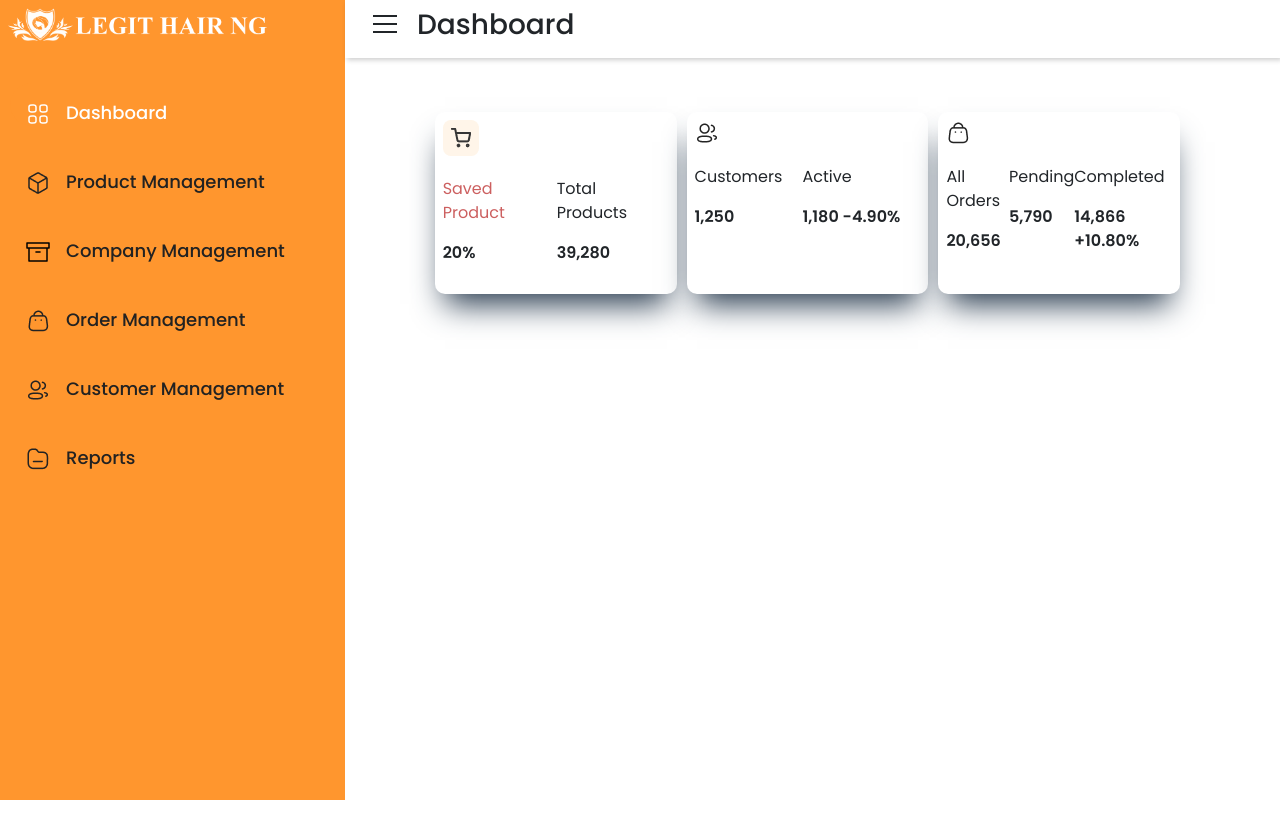
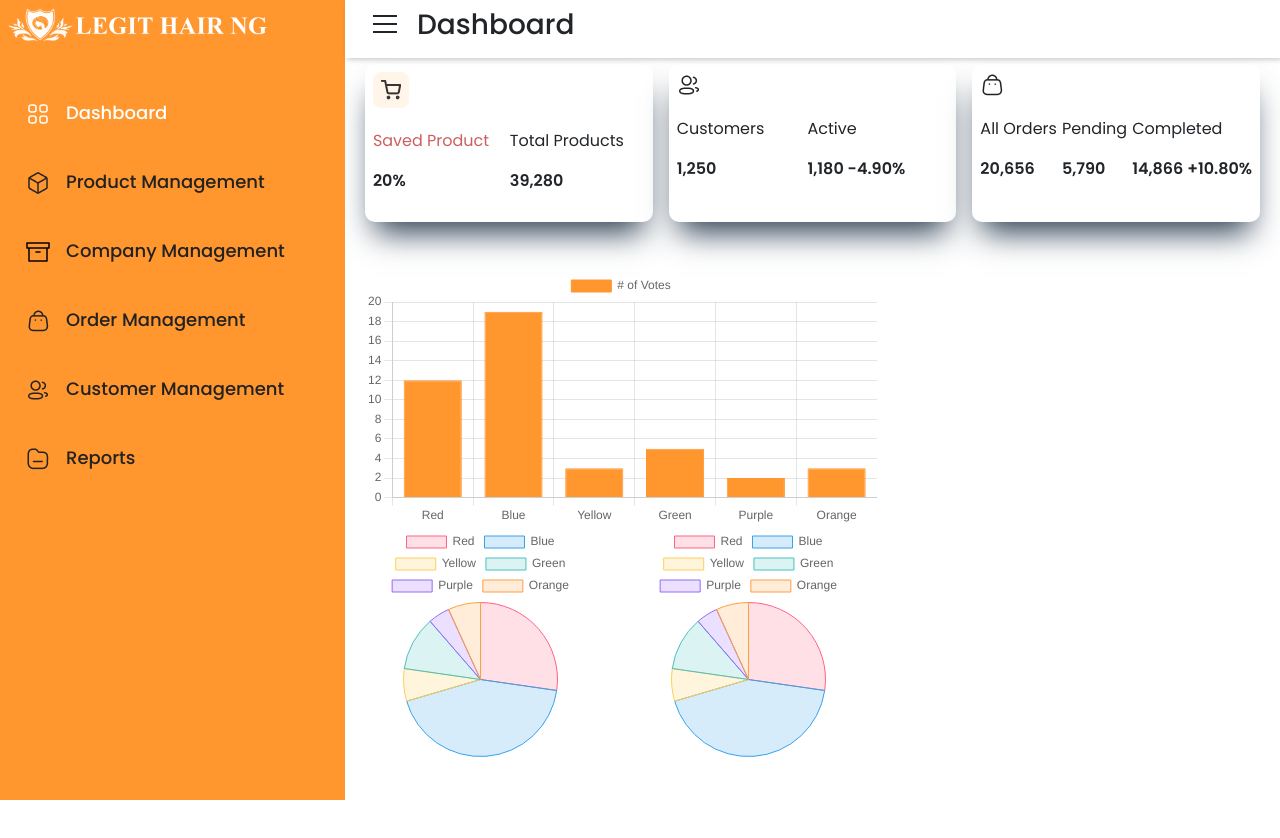
Before and after one commit to cycodedconcept/legit-hair-admin, a React (Vite) app: page /dashboard in a window 1280 px wide. Shown: the top 838 px of the page. Built offline with nearby package versions, Linux system fonts and the light colour scheme.

Commit message:
adding chart component

```diff
--- a/package.json
+++ b/package.json
@@ -15,8 +15,10 @@
     "@fortawesome/react-fontawesome": "^0.2.2",
     "@reduxjs/toolkit": "^2.2.6",
     "bootstrap": "^5.3.3",
+    "chart.js": "^4.4.3",
     "line-awesome": "^1.3.0",
     "react": "^18.3.1",
+    "react-chartjs-2": "^5.2.0",
     "react-dom": "^18.3.1",
     "react-redux": "^9.1.2",
     "react-router-dom": "^6.24.1"
--- a/src/pages/Cards.jsx
+++ b/src/pages/Cards.jsx
@@ -1,5 +1,6 @@
 import React from 'react'
-import { Cart, User, Order } from '../assets/images'
+import { Cart, User, Order } from '../assets/images';
+import { BarChart, PieChart } from './Chart';
 
 const Cards = () => {
   const cardItems = [
@@ -54,8 +55,22 @@ const Cards = () => {
   )
   return (
     <React.Fragment>
-      <div className="card-container d-flex justify-content-between mt-5">
+      <div className="dash-cards">
         { cardDisplay }
+        </div>
+      <div className="row mt-5">
+        <div className="col-sm-12 col-md-12 col-lg-7">
+          <BarChart />
+          <div className="row">
+            <div className="col-sm-12 col-md-12 col-lg-6">
+              <PieChart />
+            </div>
+            <div className="col-sm-12 col-md-12 col-lg-6">
+            <PieChart />
+            </div>
+          </div>
+        </div>
+        <div className="col-sm-12 col-md-12 col-lg-5"></div>
       </div>
     </React.Fragment>
   )
--- /dev/null
+++ b/src/pages/Chart.jsx
@@ -0,0 +1,70 @@
+import React from 'react'
+import { Bar, Pie } from 'react-chartjs-2';
+import { Chart as ChartJS, CategoryScale, LinearScale, BarElement, ArcElement, Tooltip, Legend } from 'chart.js';
+
+ChartJS.register(
+    CategoryScale,
+    LinearScale,
+    BarElement,
+    ArcElement,
+    Tooltip,
+    Legend
+);
+
+const BarChart = () => {
+    const data = {
+      labels: ['Red', 'Blue', 'Yellow', 'Green', 'Purple', 'Orange'],
+      datasets: [
+        {
+          label: '# of Votes',
+          data: [12, 19, 3, 5, 2, 3],
+          backgroundColor: '#FF962E',
+          borderColor: '#FF962E',
+          borderWidth: 1,
+        },
+      ],
+    };
+
+    const options = {
+      scales: {
+        y: {
+          beginAtZero: true,
+        },
+      },
+    };
+
+    return <Bar data={data} options={options} />;
+  };
+
+  const PieChart = () => {
+    const data = {
+      labels: ['Red', 'Blue', 'Yellow', 'Green', 'Purple', 'Orange'],
+      datasets: [
+        {
+          label: '# of Votes',
+          data: [12, 19, 3, 5, 2, 3],
+          backgroundColor: [
+            'rgba(255, 99, 132, 0.2)',
+            'rgba(54, 162, 235, 0.2)',
+            'rgba(255, 206, 86, 0.2)',
+            'rgba(75, 192, 192, 0.2)',
+            'rgba(153, 102, 255, 0.2)',
+            'rgba(255, 159, 64, 0.2)',
+          ],
+          borderColor: [
+            'rgba(255, 99, 132, 1)',
+            'rgba(54, 162, 235, 1)',
+            'rgba(255, 206, 86, 1)',
+            'rgba(75, 192, 192, 1)',
+            'rgba(153, 102, 255, 1)',
+            'rgba(255, 159, 64, 1)',
+          ],
+          borderWidth: 1,
+        },
+      ],
+    };
+
+    return <Pie data={data} />;
+};
+
+export { BarChart, PieChart };
--- a/src/pages/pages.css
+++ b/src/pages/pages.css
@@ -230,7 +230,7 @@ main {
 .dash-cards {
     display: grid;
     grid-template-columns: repeat(3, 1fr);
-    grid-column-gap: 3rem;
+    grid-column-gap: 1rem;
 }
 
 .card-single {
@@ -504,11 +504,7 @@ table td {
 
 
 
-.dash-cards {
-    display: grid;
-    grid-template-columns: repeat(3, 1fr);
-    grid-column-gap: 3rem;
-}
+/*  */
 
 .card-single {
     background: #ffffff;
```
Also changed, not shown: 1 other file (tests, documents, lock files or other folders).
